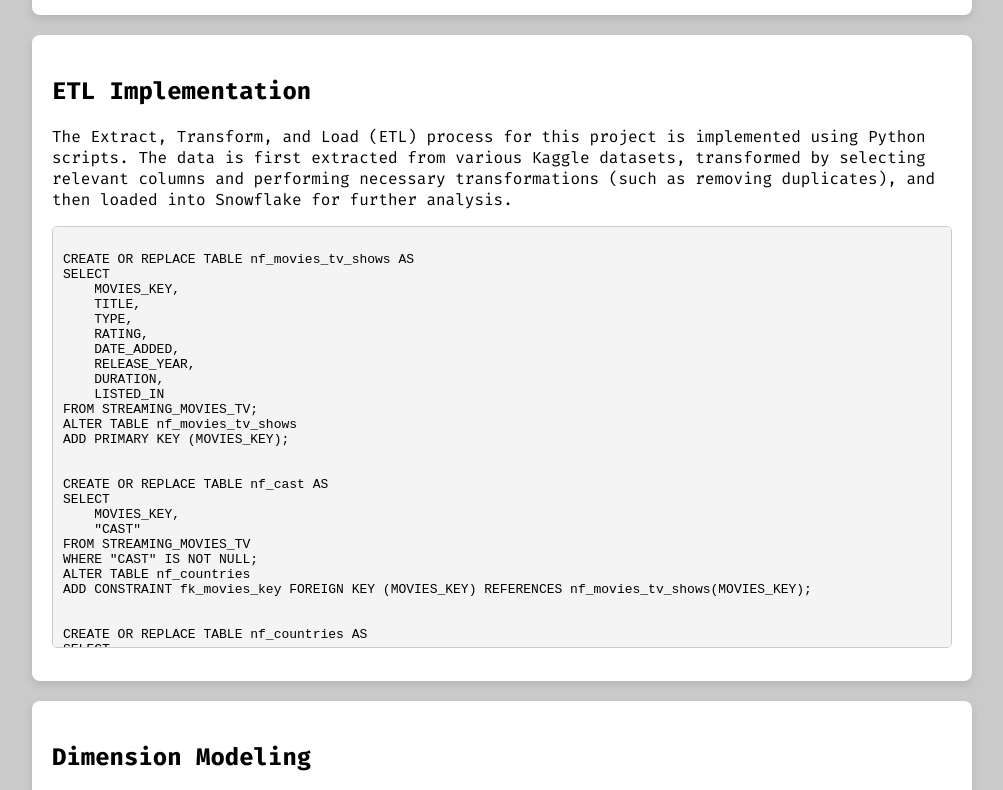
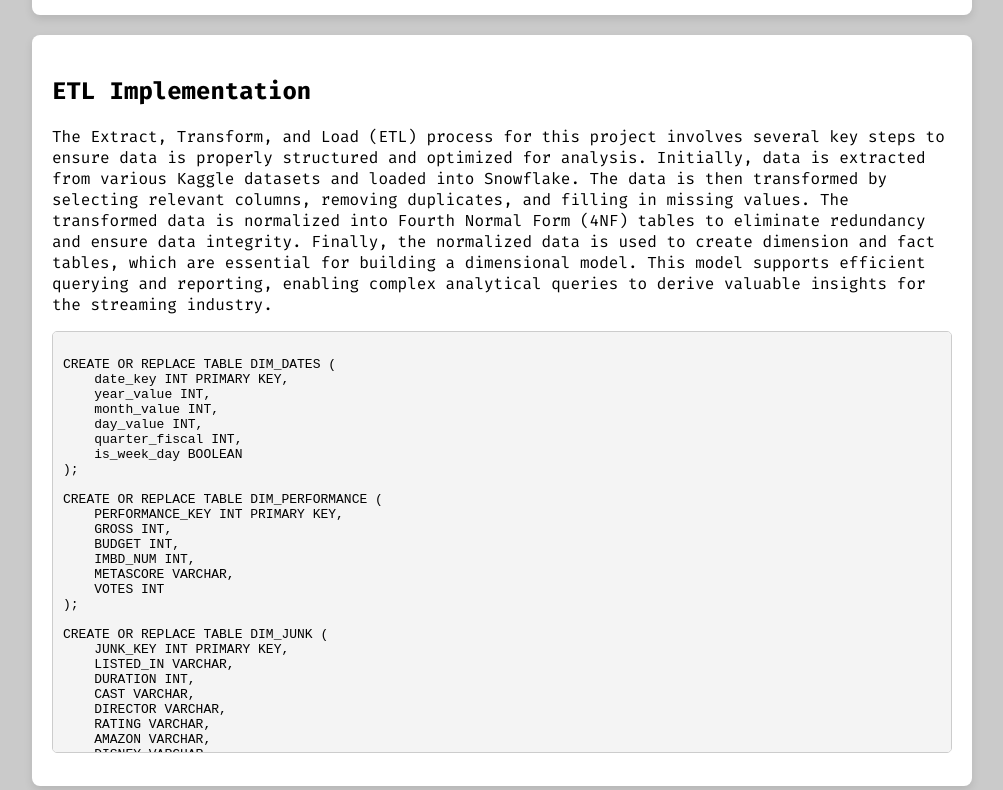
Before and after one commit to radfre/DataWharehouseImplemntationAlexSchatz, a plain HTML site: page index.html in a window 1280 px wide. Shown: the part 4620-5410 px from the top of the page, without its empty margins (138-1141 px from the left). Drawn offline with Linux system fonts and the light colour scheme.

Commit message:
updated etl

```diff
--- a/index.html
+++ b/index.html
@@ -387,79 +387,117 @@ ADD CONSTRAINT fk_movies_key FOREIGN KEY (MOVIES_KEY) REFERENCES nf_movies_tv_sh
 
     <div class="container">
         <h2>ETL Implementation</h2>
-
-        <p>The Extract, Transform, and Load (ETL) process for this project is implemented using Python scripts. The data is first extracted from various Kaggle datasets, transformed by selecting relevant columns and performing necessary transformations (such as removing duplicates), and then loaded into Snowflake for further analysis.</p>
+        <p>The Extract, Transform, and Load (ETL) process for this project involves several key steps to ensure data is properly structured and optimized for analysis. Initially, data is extracted from various Kaggle datasets and loaded into Snowflake. The data is then transformed by selecting relevant columns, removing duplicates, and filling in missing values. The transformed data is normalized into Fourth Normal Form (4NF) tables to eliminate redundancy and ensure data integrity. Finally, the normalized data is used to create dimension and fact tables, which are essential for building a dimensional model. This model supports efficient querying and reporting, enabling complex analytical queries to derive valuable insights for the streaming industry.</p>
 
         <pre>
             <code>
-CREATE OR REPLACE TABLE nf_movies_tv_shows AS
-SELECT
-    MOVIES_KEY,
-    TITLE,
-    TYPE,
-    RATING,
-    DATE_ADDED,
-    RELEASE_YEAR,
-    DURATION,
-    LISTED_IN
-FROM STREAMING_MOVIES_TV;
-ALTER TABLE nf_movies_tv_shows
-ADD PRIMARY KEY (MOVIES_KEY);
+CREATE OR REPLACE TABLE DIM_DATES (
+    date_key INT PRIMARY KEY,
+    year_value INT,
+    month_value INT,
+    day_value INT,
+    quarter_fiscal INT,
+    is_week_day BOOLEAN
+);
+
+CREATE OR REPLACE TABLE DIM_PERFORMANCE (
+    PERFORMANCE_KEY INT PRIMARY KEY,
+    GROSS INT,
+    BUDGET INT,
+    IMBD_NUM INT,
+    METASCORE VARCHAR,
+    VOTES INT
+);
+
+CREATE OR REPLACE TABLE DIM_JUNK (
+    JUNK_KEY INT PRIMARY KEY,
+    LISTED_IN VARCHAR,
+    DURATION INT,
+    CAST VARCHAR,
+    DIRECTOR VARCHAR,
+    RATING VARCHAR,
+    AMAZON VARCHAR,
+    DISNEY VARCHAR,
+    HULU VARCHAR,
+    NETFLIX VARCHAR
+);
+
+CREATE OR REPLACE TABLE FACT_MOVIE_PERFORMANCE (
+    MOVIE_ID INT PRIMARY KEY,
+    MOVIE_TITLE VARCHAR, -- New column for movie title
+    JUNK_KEY INT,
+    PERFORMANCE_KEY INT,
+    DATE_KEY INT,
+    FOREIGN KEY (JUNK_KEY) REFERENCES DIM_JUNK(JUNK_KEY),
+    FOREIGN KEY (PERFORMANCE_KEY) REFERENCES DIM_PERFORMANCE(PERFORMANCE_KEY),
+    FOREIGN KEY (DATE_KEY) REFERENCES DIM_DATES(date_key)
+);
 
 
-CREATE OR REPLACE TABLE nf_cast AS
+
+-- Inserting data into DIM_DATES with renamed columns
+INSERT INTO DATAWHAREHOUSEPROJECT.PUBLIC.DIM_DATES (date_key, year_value, month_value, day_value, quarter_fiscal, is_week_day)
 SELECT
-    MOVIES_KEY,
-    "CAST"
-FROM STREAMING_MOVIES_TV
-WHERE "CAST" IS NOT NULL;
-ALTER TABLE nf_countries
-ADD CONSTRAINT fk_movies_key FOREIGN KEY (MOVIES_KEY) REFERENCES nf_movies_tv_shows(MOVIES_KEY);
+    TO_NUMBER(TO_CHAR(TO_DATE(MM.DATE_ADDED, 'MM/DD/YYYY'), 'YYYYMMDD')) AS date_key,
+    EXTRACT(YEAR FROM TO_DATE(MM.DATE_ADDED, 'MM/DD/YYYY')) AS year_value,
+    EXTRACT(MONTH FROM TO_DATE(MM.DATE_ADDED, 'MM/DD/YYYY')) AS month_value,
+    EXTRACT(DAY FROM TO_DATE(MM.DATE_ADDED, 'MM/DD/YYYY')) AS day_value,
+    CASE
+        WHEN EXTRACT(MONTH FROM TO_DATE(MM.DATE_ADDED, 'MM/DD/YYYY')) BETWEEN 1 AND 3 THEN 1
+        WHEN EXTRACT(MONTH FROM TO_DATE(MM.DATE_ADDED, 'MM/DD/YYYY')) BETWEEN 4 AND 6 THEN 2
+        WHEN EXTRACT(MONTH FROM TO_DATE(MM.DATE_ADDED, 'MM/DD/YYYY')) BETWEEN 7 AND 9 THEN 3
+        ELSE 4
+    END AS quarter_fiscal,
+    CASE
+        WHEN TO_CHAR(TO_DATE(MM.DATE_ADDED, 'MM/DD/YYYY'), 'D') IN ('1', '7') THEN FALSE
+        ELSE TRUE
+    END AS is_week_day
+FROM DATAWHAREHOUSEPROJECT.PUBLIC.NF_MOVIES_TV_SHOWS MM;
+
+-- Inserting data into DIM_PERFORMANCE with handling of commas in numeric values
+INSERT INTO DATAWHAREHOUSEPROJECT.PUBLIC.DIM_PERFORMANCE (PERFORMANCE_KEY, GROSS, BUDGET, IMBD_NUM, METASCORE, VOTES)
+SELECT
+    MM.MOVIES_KEY AS PERFORMANCE_KEY,
+    TO_NUMBER(REPLACE(NI.GROSS, ',', '')) AS GROSS,
+    TO_NUMBER(REPLACE(NI.BUDGET, ',', '')) AS BUDGET,
+    TO_NUMBER(REPLACE(NR.IMBD, ',', '')) AS IMBD_NUM,
+    NR.METASCORE,
+    TO_NUMBER(REPLACE(NR.IMBD_VOTES, ',', '')) AS VOTES
+FROM DATAWHAREHOUSEPROJECT.PUBLIC.NF_MOVIES_TV_SHOWS MM
+JOIN DATAWHAREHOUSEPROJECT.PUBLIC.NF_INDUSTRY NI ON MM.MOVIES_KEY = NI.MOVIES_KEY
+JOIN DATAWHAREHOUSEPROJECT.PUBLIC.NF_RATINGS NR ON MM.MOVIES_KEY = NR.MOVIES_KEY;
+
+-- Inserting data into DIM_JUNK without DIRECTOR
+INSERT INTO DATAWHAREHOUSEPROJECT.PUBLIC.DIM_JUNK (JUNK_KEY, LISTED_IN, DURATION, CAST, RATING, AMAZON, DISNEY, HULU, NETFLIX)
+SELECT
+    MM.MOVIES_KEY AS JUNK_KEY,  -- Explicitly qualify MOVIES_KEY
+    MM.LISTED_IN,
+    TO_NUMBER(MM.DURATION) AS DURATION,  -- Assuming DURATION should be numeric
+    NC.CAST,
+    MM.RATING,
+    NP.AMAZON,
+    NP.DISNEY,
+    NP.HULU,
+    NP.NETFLIX
+FROM DATAWHAREHOUSEPROJECT.PUBLIC.NF_MOVIES_TV_SHOWS MM
+JOIN DATAWHAREHOUSEPROJECT.PUBLIC.NF_CAST NC ON MM.MOVIES_KEY = NC.MOVIES_KEY
+JOIN DATAWHAREHOUSEPROJECT.PUBLIC.NF_PLATFORMS NP ON MM.MOVIES_KEY = NP.MOVIES_KEY;
+
+INSERT INTO DATAWHAREHOUSEPROJECT.PUBLIC.FACT_MOVIE_PERFORMANCE (MOVIE_ID, MOVIE_TITLE, JUNK_KEY, PERFORMANCE_KEY, DATE_KEY)
+SELECT DISTINCT
+    MM.MOVIES_KEY AS MOVIE_ID,  -- Explicitly qualify MOVIES_KEY
+    MM.TITLE AS MOVIE_TITLE,    -- Correctly reference MOVIE_TITLE
+    DJ.JUNK_KEY,
+    DP.PERFORMANCE_KEY,
+    DD.date_key
+FROM DATAWHAREHOUSEPROJECT.PUBLIC.NF_MOVIES_TV_SHOWS MM
+JOIN DATAWHAREHOUSEPROJECT.PUBLIC.DIM_JUNK DJ ON MM.MOVIES_KEY = DJ.JUNK_KEY
+JOIN DATAWHAREHOUSEPROJECT.PUBLIC.DIM_PERFORMANCE DP ON MM.MOVIES_KEY = DP.PERFORMANCE_KEY
+JOIN DATAWHAREHOUSEPROJECT.PUBLIC.DIM_DATES DD
+    ON EXTRACT(YEAR FROM TO_DATE(MM.RELEASE_YEAR, 'YYYY')) = DD.year_value  -- Match by year
+WHERE DD.year_value IS NOT NULL;
 
 
-CREATE OR REPLACE TABLE nf_countries AS
-SELECT
-    MOVIES_KEY,
-    COUNTRY
-FROM STREAMING_MOVIES_TV
-WHERE COUNTRY IS NOT NULL;
-ALTER TABLE nf_countries
-ADD CONSTRAINT fk_movies_key FOREIGN KEY (MOVIES_KEY) REFERENCES nf_movies_tv_shows(MOVIES_KEY);
-
-
-CREATE OR REPLACE TABLE nf_platforms AS
-SELECT
-    MOVIES_KEY,
-    amazon,
-    disney,
-    hulu,
-    netflix
-FROM STREAMING_MOVIES_TV;
-ALTER TABLE nf_platforms
-ADD CONSTRAINT fk_movies_key FOREIGN KEY (MOVIES_KEY) REFERENCES nf_movies_tv_shows(MOVIES_KEY);
-
-
-CREATE OR REPLACE TABLE nf_ratings AS
-SELECT
-    MOVIES_KEY,
-    IMBD,
-    IMBD_RATING,
-    METASCORE,
-    IMBD_VOTES
-FROM STREAMING_MOVIES_TV;
-ALTER TABLE nf_ratings
-ADD CONSTRAINT fk_movies_key FOREIGN KEY (MOVIES_KEY) REFERENCES nf_movies_tv_shows(MOVIES_KEY);
-
-
-CREATE OR REPLACE TABLE nf_industry AS
-SELECT
-    MOVIES_KEY,
-    BUDGET,
-    GROSS,
-    COMPANY
-FROM STREAMING_MOVIES_TV;
-ALTER TABLE nf_industry
-ADD CONSTRAINT fk_movies_key FOREIGN KEY (MOVIES_KEY) REFERENCES nf_movies_tv_shows(MOVIES_KEY);
             </code>
         </pre>
 
```
